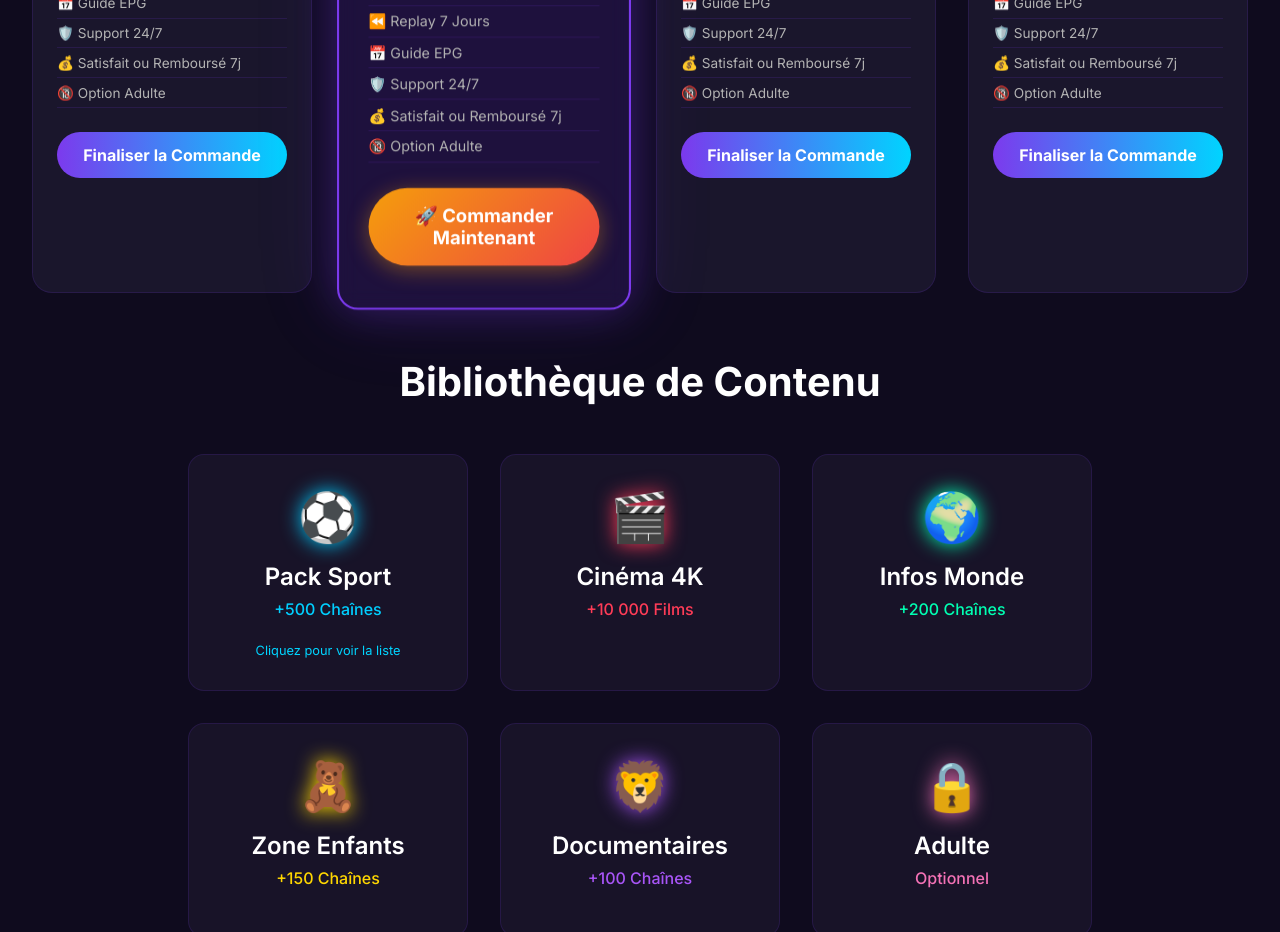
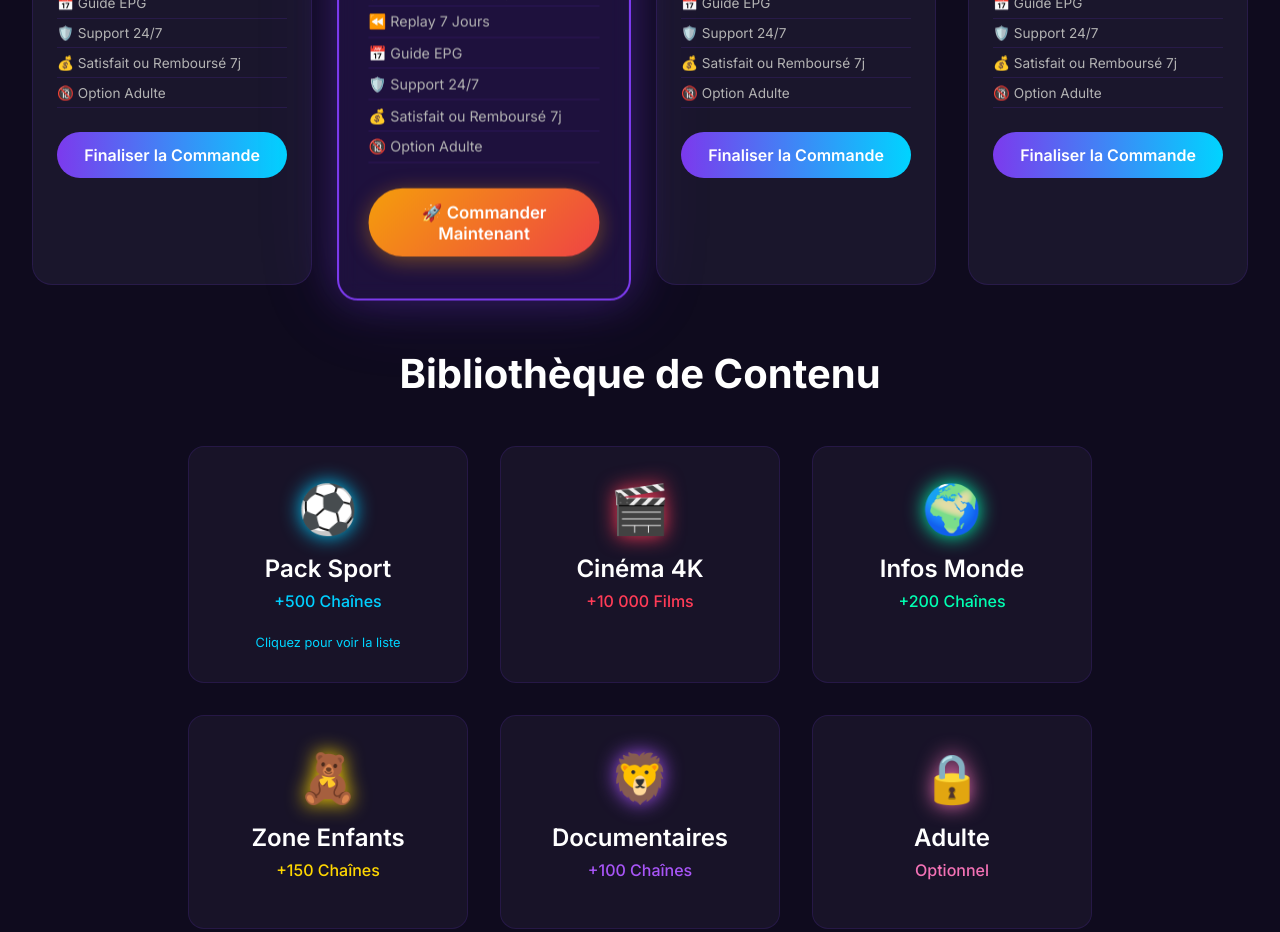
Before and after one commit to SmailNilson/iptv-platform, a Next.js app: page / in a window 1280 px wide. Shown: the part 1440-2372 px from the top of the page. Built offline with nearby package versions, Linux system fonts and the light colour scheme.

Commit message:
Make all plan buttons same size

```diff
--- a/src/components/home/PlansSection.tsx
+++ b/src/components/home/PlansSection.tsx
@@ -168,12 +168,12 @@ export const PlansSection = () => {
                                     ? 'linear-gradient(135deg, #f59e0b 0%, #ef4444 100%)'
                                     : 'var(--cta-gradient)',
                                 color: 'white',
-                                padding: plan.highlight ? '1rem' : '0.8rem',
+                                padding: '0.8rem',
                                 borderRadius: '50px',
                                 textAlign: 'center',
-                                fontWeight: '700',
+                                fontWeight: '600',
                                 cursor: 'pointer',
-                                fontSize: plan.highlight ? '1.1rem' : '1rem',
+                                fontSize: '1rem',
                                 boxShadow: plan.highlight ? '0 4px 20px rgba(245, 158, 11, 0.4)' : 'none',
                                 transition: 'all 0.3s ease'
                             }}>
```
